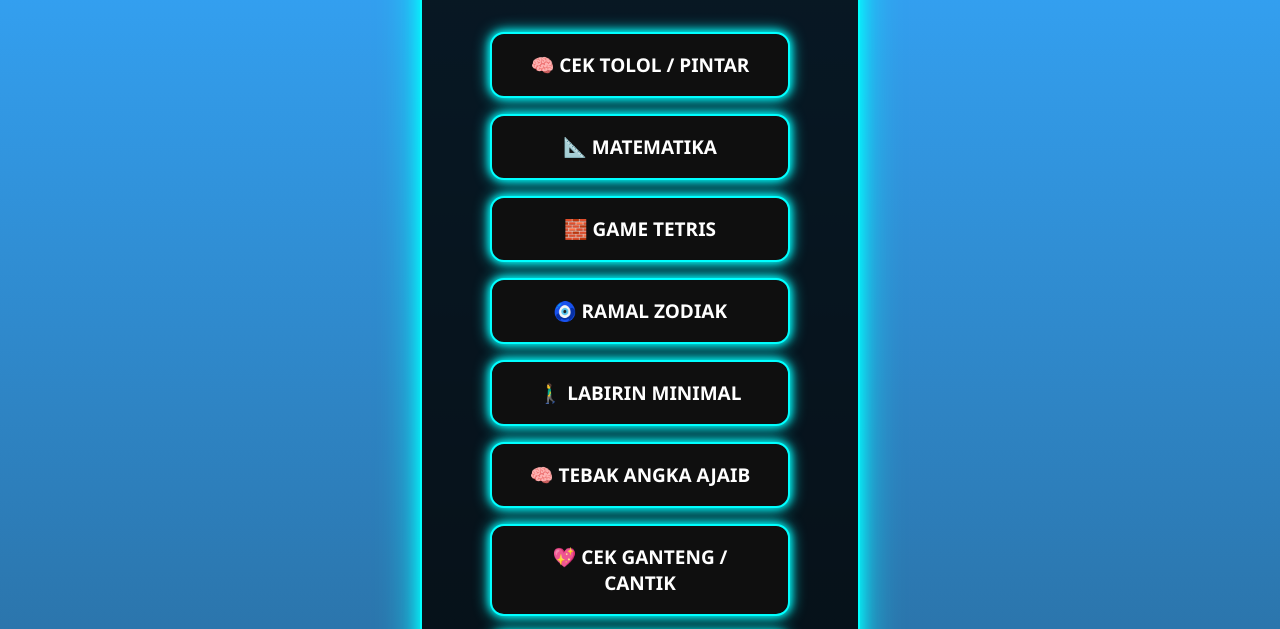
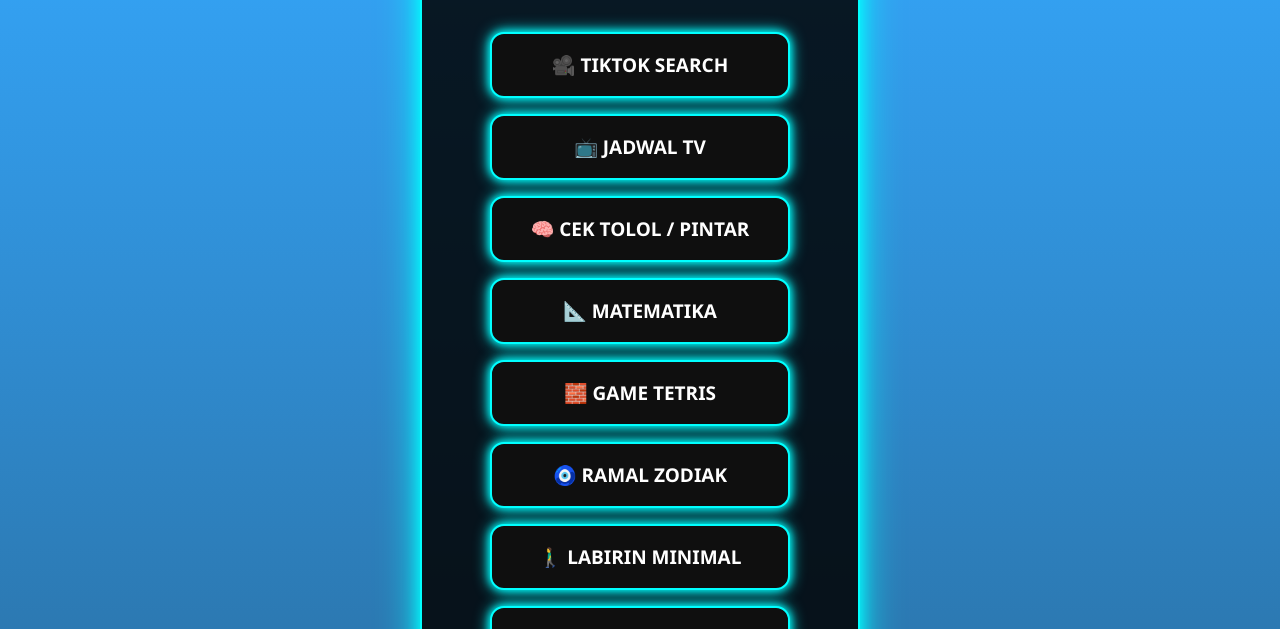
Before and after one commit to almas027/ZeroByteID, a plain HTML site: page gameseru.html in a window 1280 px wide. Shown: the part 151-780 px from the top of the page. Drawn offline with Linux system fonts and the light colour scheme.

Commit message:
Update gameseru.html

```diff
--- a/gameseru.html
+++ b/gameseru.html
@@ -115,6 +115,8 @@
   <div class="container">
     <h1>ZeroByteID Game<br>LIST GAME</h1>
 
+    <a href="tts.html" class="button">🎥 TIKTOK SEARCH</a>
+    <a href="jadwaltv.html" class="button">📺 JADWAL TV</a>
     <a href="cektolol.html" class="button">🧠 CEK TOLOL / PINTAR</a>
     <a href="rumus.html" class="button">📐 MATEMATIKA</a>
     <a href="tertis.html" class="button">🧱 GAME TETRIS</a>
```
